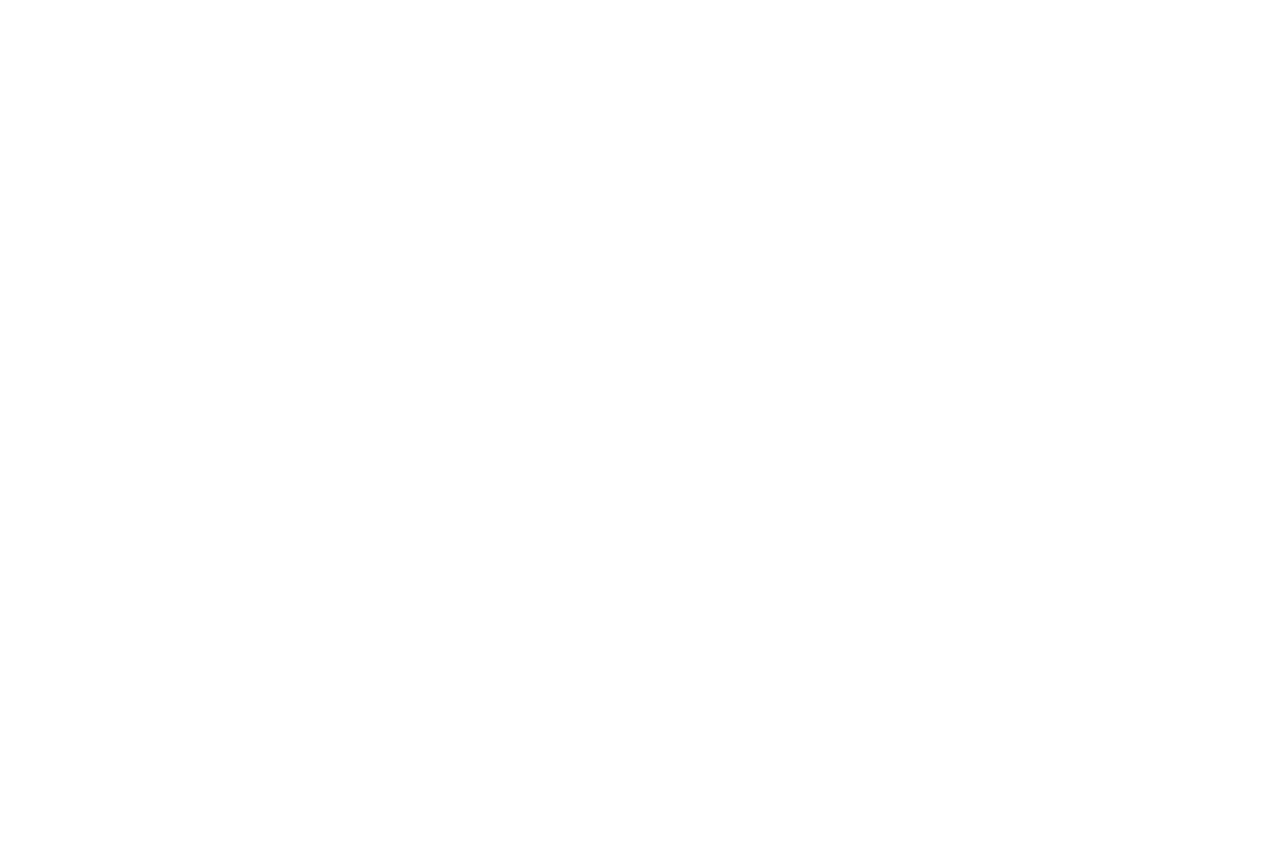
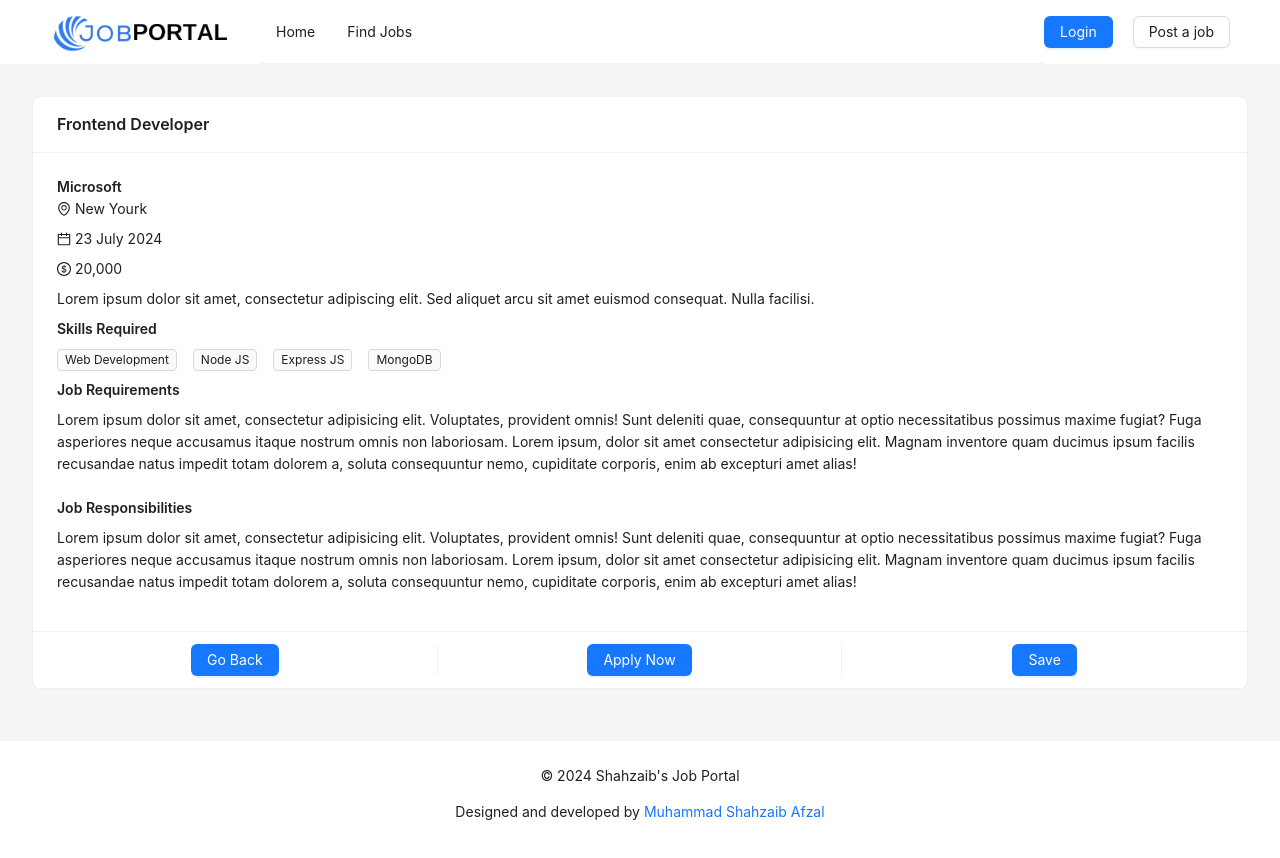
Before and after one commit to MuhammadShahzaibAfzal/JobConnect-Frontend, a React (Vite) app: page /jobs/1 in a window 1280 px wide. Before the commit this address had no page. Shown: the top 858 px of the page. Before the commit the page ends 800 px from the top, so only its background shows below. Built offline with nearby package versions, Linux system fonts and the light colour scheme.

Commit message:
add single job page

```diff
--- a/src/App.jsx
+++ b/src/App.jsx
@@ -6,6 +6,7 @@ import HomePage from "./pages/HomePage";
 import LoginPage from "./pages/LoginPage";
 import RegisterPage from "./pages/RegisterPage";
 import JobsPage from "./pages/JobsPage";
+import SingleJobPage from "./pages/SingleJobPage";
 
 const App = () => {
   return (
@@ -14,6 +15,7 @@ const App = () => {
         <Route path="/" element={<MainLayout />}>
           <Route index element={<HomePage />} />
           <Route path="/jobs" element={<JobsPage />} />
+          <Route path="/jobs/:_id" element={<SingleJobPage />} />
           <Route path="/login" element={<LoginPage />} />
           <Route path="/register" element={<RegisterPage />} />
         </Route>
--- a/src/pages/HomePage.jsx
+++ b/src/pages/HomePage.jsx
@@ -160,13 +160,15 @@ const HomePage = () => {
     <div>
       <Carousel autoplay autoplaySpeed={6000} infinite>
         {/* HERO SECTION START */}
-        <Layout
+        <Layout className="hero">
+          <Space
+            direction="vertical"
+            size={20}
+            className="left"
             style={{
               textAlign: "center",
             }}
-          className="hero"
           >
-          <Space direction="vertical" size={20} className="left">
             <Typography.Title
               level={1}
               style={{ color: "white", lineHeight: "1.5" }}
@@ -184,19 +186,21 @@ const HomePage = () => {
           </Space>
         </Layout>
 
-        <Layout
+        <Layout className="hero1">
+          <Space
+            direction="vertical"
+            size={20}
+            className="left"
             style={{
               textAlign: "center",
             }}
-          className="hero1"
           >
-          <Space direction="vertical" size={20} className="left">
             <Typography.Title
               level={1}
               style={{ color: "white", lineHeight: "1.5" }}
               className="responsive-heading"
             >
-              Connect. Discover. Excel. Your Gateway to Career Success.
+              Unlock Your Potential, Find Your Dream Job!
             </Typography.Title>
             <Typography.Paragraph style={{ color: "white", fontSize: "16px" }}>
               Welcome to Job Portal, where opportunities meet ambition! Our
@@ -208,19 +212,21 @@ const HomePage = () => {
           </Space>
         </Layout>
 
-        <Layout
+        <Layout className="hero">
+          <Space
+            direction="vertical"
+            size={20}
+            className="left"
             style={{
               textAlign: "center",
             }}
-          className="hero"
           >
-          <Space direction="vertical" size={20} className="left">
             <Typography.Title
               level={1}
               style={{ color: "white", lineHeight: "1.5" }}
               className="responsive-heading"
             >
-              Connect. Discover. Excel. Your Gateway to Career Success.
+              Connecting Talent with Opportunity
             </Typography.Title>
             <Typography.Paragraph style={{ color: "white", fontSize: "16px" }}>
               Welcome to Job Portal, where opportunities meet ambition! Our
--- a/src/pages/JobsPage.jsx
+++ b/src/pages/JobsPage.jsx
@@ -19,6 +19,7 @@ import {
   DollarOutlined,
 } from "@ant-design/icons";
 import { useState } from "react";
+import { Link } from "react-router-dom";
 const { Sider, Content } = Layout;
 const { Text } = Typography;
 const dummyJobs = [
@@ -214,9 +215,9 @@ const JobsPage = () => {
                 <Button key={job.id} type="primary">
                   Apply Now
                 </Button>,
-                <Button key={job.id} type="primary">
-                  Read More
-                </Button>,
+                <Link to="/jobs/111" key={job.id}>
+                  <Button type="primary">Read More</Button>
+                </Link>,
                 <Button key={job.id} type="primary">
                   Save
                 </Button>,
--- /dev/null
+++ b/src/pages/SingleJobPage.jsx
@@ -0,0 +1,97 @@
+import {
+  CalendarOutlined,
+  DollarOutlined,
+  EnvironmentOutlined,
+} from "@ant-design/icons";
+import { Button, Card, Space, Tag, Typography } from "antd";
+import { Link, useNavigate } from "react-router-dom";
+const { Text, Paragraph } = Typography;
+const SingleJobPage = () => {
+  const navigate = useNavigate();
+  return (
+    <div className="my-48 px-48">
+      <Card
+        title="Frontend Developer"
+        actions={[
+          <Button
+            key={1}
+            type="primary"
+            onClick={() => {
+              navigate("/jobs");
+            }}
+          >
+            Go Back
+          </Button>,
+          <Link to="/jobs/111" key={2}>
+            <Button type="primary">Apply Now</Button>
+          </Link>,
+          <Button key={3} type="primary">
+            Save
+          </Button>,
+        ]}
+      >
+        <Text strong>Microsoft</Text>
+        <Space direction="vertical" style={{ width: "100%" }} size="small">
+          <Text>
+            <EnvironmentOutlined /> New Yourk
+          </Text>
+          <Text>
+            <CalendarOutlined /> 23 July 2024
+          </Text>
+          <Text>
+            <DollarOutlined /> 20,000
+          </Text>
+          <Text>
+            Lorem ipsum dolor sit amet, consectetur adipiscing elit. Sed aliquet
+            arcu sit amet euismod consequat. Nulla facilisi.
+          </Text>
+          <Text strong>Skills Required</Text>
+          <Space>
+            <Tag>Web Development</Tag>
+            <Tag>Node JS</Tag>
+            <Tag>Express JS</Tag>
+            <Tag>MongoDB</Tag>
+          </Space>
+
+          <Text strong>Job Requirements</Text>
+          <Paragraph>
+            Lorem ipsum dolor sit amet, consectetur adipisicing elit.
+            Voluptates, provident omnis! Sunt deleniti quae, consequuntur at
+            optio necessitatibus possimus maxime fugiat? Fuga asperiores neque
+            accusamus itaque nostrum omnis non laboriosam. Lorem ipsum, dolor
+            sit amet consectetur adipisicing elit. Magnam inventore quam ducimus
+            ipsum facilis recusandae natus impedit totam dolorem a, soluta
+            consequuntur nemo, cupiditate corporis, enim ab excepturi amet
+            alias!
+          </Paragraph>
+
+          <Text strong>Job Responsibilities</Text>
+          <Paragraph>
+            Lorem ipsum dolor sit amet, consectetur adipisicing elit.
+            Voluptates, provident omnis! Sunt deleniti quae, consequuntur at
+            optio necessitatibus possimus maxime fugiat? Fuga asperiores neque
+            accusamus itaque nostrum omnis non laboriosam. Lorem ipsum, dolor
+            sit amet consectetur adipisicing elit. Magnam inventore quam ducimus
+            ipsum facilis recusandae natus impedit totam dolorem a, soluta
+            consequuntur nemo, cupiditate corporis, enim ab excepturi amet
+            alias!
+          </Paragraph>
+        </Space>
+      </Card>
+    </div>
+  );
+};
+
+export default SingleJobPage;
+// {
+//     id: 1,
+//     title: "Frontend Developer",
+//     company: "ABC Tech Solutions",
+//     location: "New York, NY",
+//     datePosted: "2024-02-20",
+//     salary: "$80,000 - $100,000 per year",
+//     description:
+//       "Lorem ipsum dolor sit amet, consectetur adipiscing elit. Sed aliquet arcu sit amet euismod consequat. Nulla facilisi.",
+//     tags: ["React", "JavaScript", "HTML", "CSS"],
+//     coverImage: "https://via.placeholder.com/150", // URL of the cover image
+//   },
```
Lines whose indentation alone changed are shown as unchanged.
